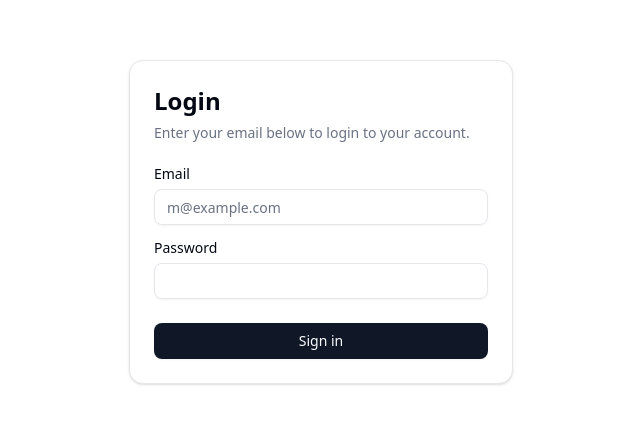
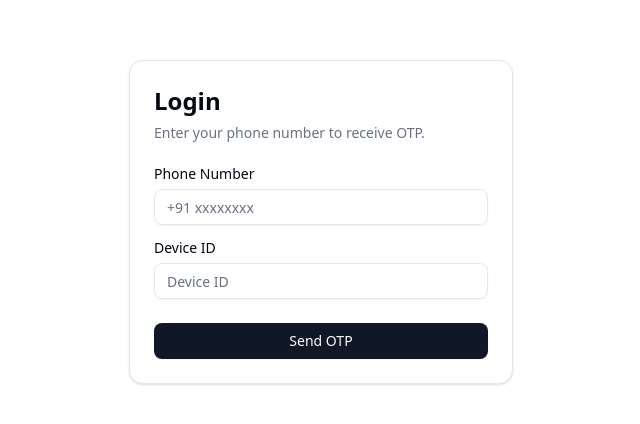
Before and after one commit to RohitHadiya7/digital-search, a Vue app: page /login in a window 1280 px wide. Shown: the part 178-602 px from the top of the page, without its empty margins (319-959 px from the left). Built offline with nearby package versions, Linux system fonts and the light colour scheme.

Commit message:
feat: implement OTP-based login flow and add PinInput components

```diff
--- /dev/null
+++ b/src/components/ui/pin-input/PinInput.vue
@@ -0,0 +1,42 @@
+<script setup>
+import { reactiveOmit } from "@vueuse/core";
+import { PinInputRoot, useForwardPropsEmits } from "reka-ui";
+import { cn } from "@/lib/utils";
+
+const props = defineProps({
+  modelValue: { type: null, required: false, default: () => [] },
+  defaultValue: { type: Array, required: false },
+  placeholder: { type: String, required: false },
+  mask: { type: Boolean, required: false },
+  otp: { type: Boolean, required: false },
+  type: { type: null, required: false },
+  dir: { type: String, required: false },
+  disabled: { type: Boolean, required: false },
+  id: { type: String, required: false },
+  asChild: { type: Boolean, required: false },
+  as: { type: null, required: false },
+  name: { type: String, required: false },
+  required: { type: Boolean, required: false },
+  class: { type: null, required: false },
+});
+const emits = defineEmits(["update:modelValue", "complete"]);
+
+const delegatedProps = reactiveOmit(props, "class");
+
+const forwarded = useForwardPropsEmits(delegatedProps, emits);
+</script>
+
+<template>
+  <PinInputRoot
+    data-slot="pin-input"
+    v-bind="forwarded"
+    :class="
+      cn(
+        'flex items-center gap-2 has-disabled:opacity-50 disabled:cursor-not-allowed',
+        props.class,
+      )
+    "
+  >
+    <slot />
+  </PinInputRoot>
+</template>
--- /dev/null
+++ b/src/components/ui/pin-input/PinInputGroup.vue
@@ -0,0 +1,23 @@
+<script setup>
+import { reactiveOmit } from "@vueuse/core";
+import { Primitive, useForwardProps } from "reka-ui";
+import { cn } from "@/lib/utils";
+
+const props = defineProps({
+  asChild: { type: Boolean, required: false },
+  as: { type: null, required: false },
+  class: { type: null, required: false },
+});
+const delegatedProps = reactiveOmit(props, "class");
+const forwardedProps = useForwardProps(delegatedProps);
+</script>
+
+<template>
+  <Primitive
+    data-slot="pin-input-group"
+    v-bind="forwardedProps"
+    :class="cn('flex items-center', props.class)"
+  >
+    <slot />
+  </Primitive>
+</template>
--- /dev/null
+++ b/src/components/ui/pin-input/PinInputSeparator.vue
@@ -0,0 +1,18 @@
+<script setup>
+import { Minus } from "lucide-vue-next";
+import { Primitive, useForwardProps } from "reka-ui";
+
+const props = defineProps({
+  asChild: { type: Boolean, required: false },
+  as: { type: null, required: false },
+});
+const forwardedProps = useForwardProps(props);
+</script>
+
+<template>
+  <Primitive data-slot="pin-input-separator" v-bind="forwardedProps">
+    <slot>
+      <Minus />
+    </slot>
+  </Primitive>
+</template>
--- /dev/null
+++ b/src/components/ui/pin-input/PinInputSlot.vue
@@ -0,0 +1,30 @@
+<script setup>
+import { reactiveOmit } from "@vueuse/core";
+import { PinInputInput, useForwardProps } from "reka-ui";
+import { cn } from "@/lib/utils";
+
+const props = defineProps({
+  index: { type: Number, required: true },
+  disabled: { type: Boolean, required: false },
+  asChild: { type: Boolean, required: false },
+  as: { type: null, required: false },
+  class: { type: null, required: false },
+});
+
+const delegatedProps = reactiveOmit(props, "class");
+
+const forwardedProps = useForwardProps(delegatedProps);
+</script>
+
+<template>
+  <PinInputInput
+    data-slot="pin-input-slot"
+    v-bind="forwardedProps"
+    :class="
+      cn(
+        'border-input focus:border-ring focus:ring-ring/50 focus:aria-invalid:ring-destructive/20 dark:bg-input/30 dark:focus:aria-invalid:ring-destructive/40 aria-invalid:border-destructive focus:aria-invalid:border-destructive relative flex h-9 w-9 items-center justify-center border-y border-r text-sm shadow-xs transition-all outline-none text-center first:rounded-l-md first:border-l last:rounded-r-md focus:z-10 focus:ring-[3px]',
+        props.class,
+      )
+    "
+  />
+</template>
--- /dev/null
+++ b/src/components/ui/pin-input/index.js
@@ -0,0 +1,4 @@
+export { default as PinInput } from "./PinInput.vue";
+export { default as PinInputGroup } from "./PinInputGroup.vue";
+export { default as PinInputSeparator } from "./PinInputSeparator.vue";
+export { default as PinInputSlot } from "./PinInputSlot.vue";
--- a/src/views/Auth/Login.vue
+++ b/src/views/Auth/Login.vue
@@ -1,45 +1,95 @@
-<script lang="ts">
-export const description
-  = 'A simple login form with email and password. The submit button says \'Sign in\'.'
-export const iframeHeight = '600px'
-export const containerClass = 'w-full h-screen flex items-center justify-center px-4'
-</script>
-<script setup lang="ts">
-import { Button } from '@/components/ui/button'
-import { Card, CardContent, CardDescription, CardFooter, CardHeader, CardTitle } from '@/components/ui/card'
+<script setup>
+import { ref } from 'vue'
+import { useRouter } from 'vue-router'
+import {
+  PinInput,
+  PinInputGroup,
+  PinInputSlot
+} from '@/components/ui/pin-input'
 import { Input } from '@/components/ui/input'
 import { Label } from '@/components/ui/label'
-import { useRouter } from 'vue-router'
+import { Button } from '@/components/ui/button'
+import {
+  Card,
+  CardHeader,
+  CardTitle,
+  CardDescription,
+  CardContent,
+  CardFooter
+} from '@/components/ui/card'
+
 const router = useRouter()
-const handleLogin = () => {
-  // Add your login logic here
+const step = ref(1)
+const phoneNumber = ref('')
+const deviceId = ref('')
+const otpArray = ref([])
+
+const handleSendOtp = () => {
+  step.value = 2
+}
+
+const handleVerifyOtp = () => {
+  const fullOtp = otpArray.value.join('')
+  console.log('OTP:', fullOtp, 'Device ID:', deviceId.value)
   router.push('/project')
 }
 </script>
+
 <template>
-  <div class="min-h-screen flex justify-center items-center">
+  <div class="min-h-screen flex justify-center items-center px-4">
     <Card class="w-full max-w-sm">
       <CardHeader>
-        <CardTitle class="text-2xl">
-          Login
-        </CardTitle>
+        <CardTitle class="text-2xl">Login</CardTitle>
         <CardDescription>
-          Enter your email below to login to your account.
+          <span v-if="step === 1">Enter your phone number to receive OTP.</span>
+          <span v-else>Enter the OTP sent to your number.</span>
         </CardDescription>
       </CardHeader>
+
       <CardContent class="grid gap-4">
-        <div class="grid gap-2">
-          <Label for="email">Email</Label>
-          <Input id="email" type="email" placeholder="m@example.com" required />
-        </div>
-        <div class="grid gap-2">
-          <Label for="password">Password</Label>
-          <Input id="password" type="password" required />
-        </div>
+        <!-- Step 1 -->
+        <template v-if="step === 1">
+          <div class="grid gap-2">
+            <Label for="phone">Phone Number</Label>
+            <Input id="phone" v-model="phoneNumber" placeholder="+91 xxxxxxxx" type="tel" required />
+          </div>
+          <div class="grid gap-2">
+            <Label for="device">Device ID</Label>
+            <Input id="device" v-model="deviceId" placeholder="Device ID" type="text" required />
+          </div>
+        </template>
+
+        <!-- Step 2 -->
+        <template v-else>
+          <div class="grid gap-2">
+            <Label for="otp">OTP</Label>
+            <PinInput
+              id="otp"
+              v-model="otpArray"
+              placeholder="○"
+              @complete="handleVerifyOtp"
+              class="w-full"
+            >
+              <PinInputGroup class="w-full">
+                <PinInputSlot
+                  v-for="(_, index) in 5"
+                  :key="index"
+                  :index="index"
+                  class="w-full"
+                />
+              </PinInputGroup>
+            </PinInput>
+          </div>
+          <div class="grid gap-2">
+            <Label for="device">Device ID</Label>
+            <Input id="device" v-model="deviceId" placeholder="Device ID" type="text" required />
+          </div>
+        </template>
       </CardContent>
+
       <CardFooter>
-        <Button class="w-full" @click="handleLogin">
-          Sign in
+        <Button class="w-full" @click="step === 1 ? handleSendOtp() : handleVerifyOtp()">
+          {{ step === 1 ? 'Send OTP' : 'Verify OTP' }}
         </Button>
       </CardFooter>
     </Card>
```
